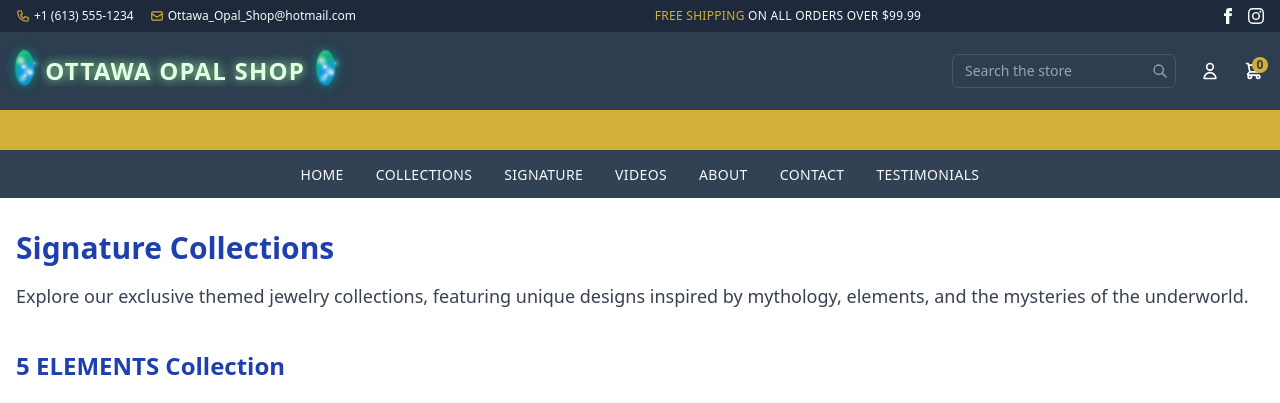
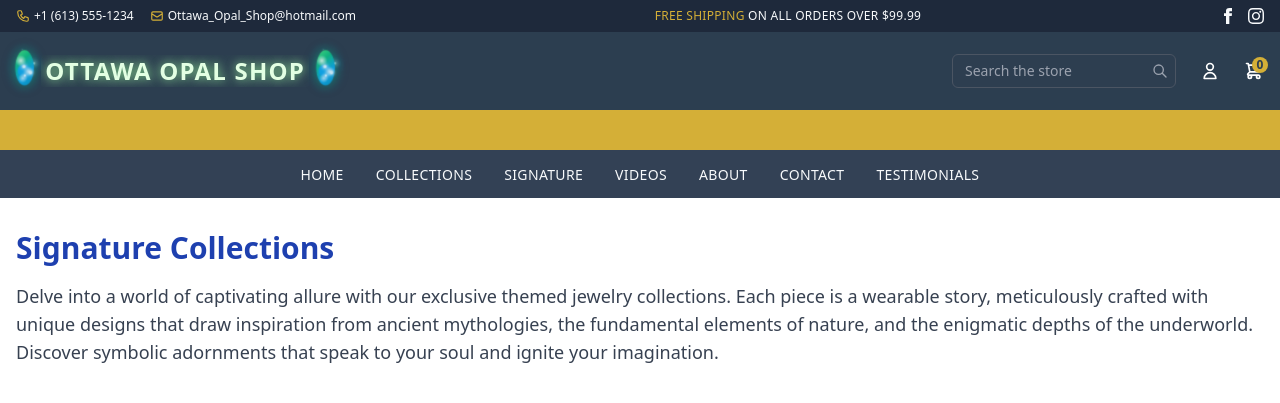
Before and after one commit to superbrucem/-git-Projects-jewelry11ty, an Eleventy site: page src/signature.njk in a window 1280 px wide. Shown: the top 403 px of the page. Built offline with nearby package versions, Linux system fonts and the light colour scheme; Eleventy itself is replaced by a stand-in of ours; files that its build step writes are made by us from their sources.

Commit message:
added new description

```diff
--- a/src/signature.njk
+++ b/src/signature.njk
@@ -7,7 +7,7 @@ permalink: /signature/
 
 <div class="mb-10">
     <h2 class="text-3xl font-bold text-blue-800 mb-4">Signature Collections</h2>
-    <p class="text-gray-700 text-lg">Explore our exclusive themed jewelry collections, featuring unique designs inspired by mythology, elements, and the mysteries of the underworld.</p>
+    <p class="text-gray-700 text-lg">Delve into a world of captivating allure with our exclusive themed jewelry collections. Each piece is a wearable story, meticulously crafted with unique designs that draw inspiration from ancient mythologies, the fundamental elements of nature, and the enigmatic depths of the underworld. Discover symbolic adornments that speak to your soul and ignite your imagination.</p>
 </div>
 
 
```
